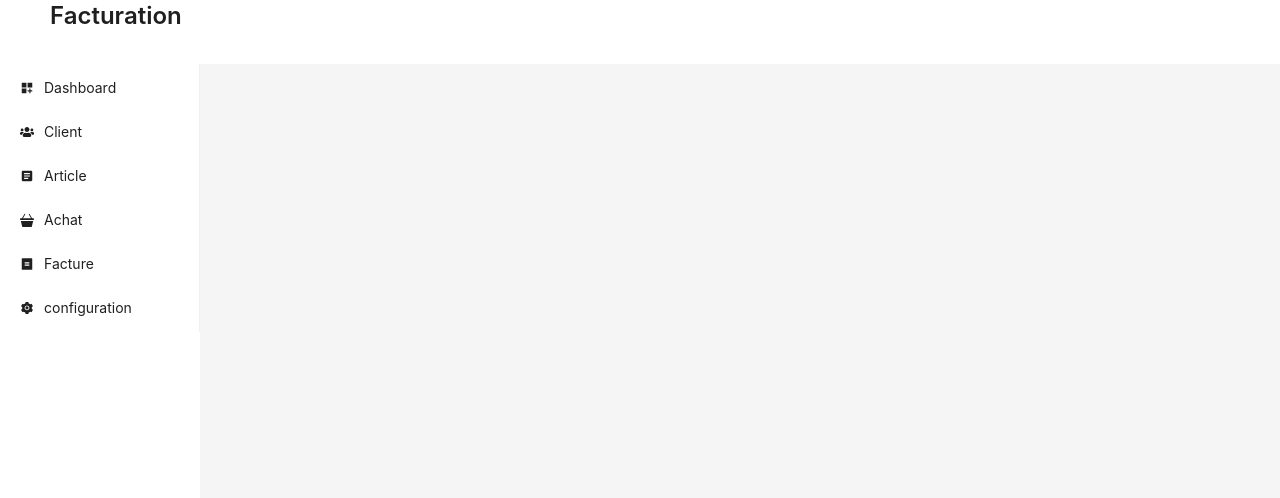
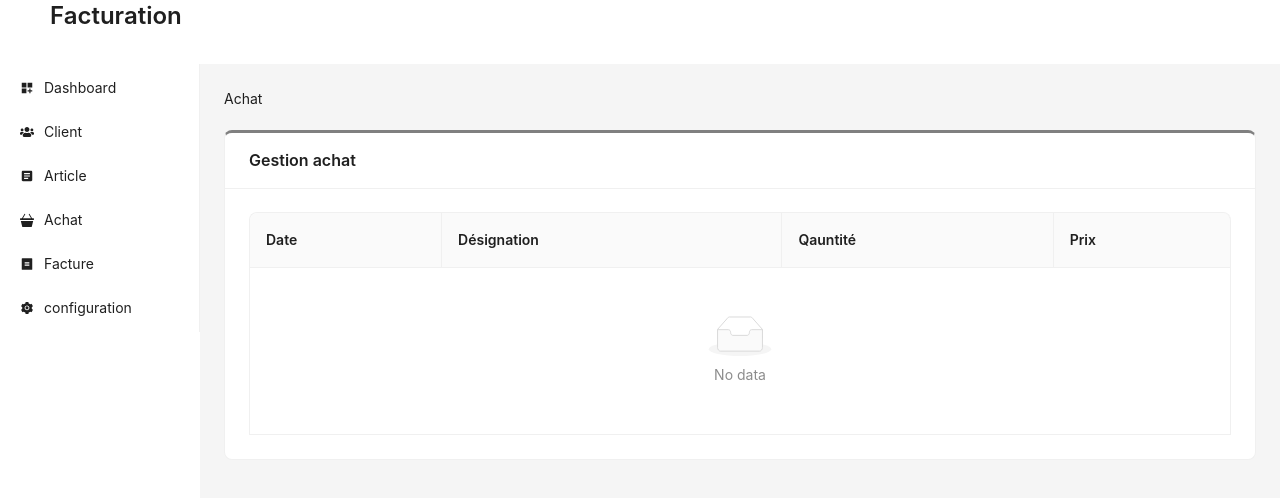
Before and after one commit to yvesludmila/ProjetFacturation, a React (Create React App) app: page /Achat in a window 1280 px wide. Shown: the top 498 px of the page. Built offline with nearby package versions, Linux system fonts and the light colour scheme.

Commit message:
chartBar/Purchase

```diff
--- a/package.json
+++ b/package.json
@@ -10,10 +10,14 @@
         "@types/jest": "^27.5.2",
         "@types/node": "^16.18.23",
         "@types/react": "^18.0.33",
+        "@types/react-cookies": "^0.1.0",
         "@types/react-dom": "^18.0.11",
         "antd": "^5.4.0",
         "axios": "^1.3.5",
+        "chart.js": "^4.3.0",
         "react": "^18.2.0",
+        "react-chartjs-2": "^5.2.0",
+        "react-cookie": "^4.1.1",
         "react-dom": "^18.2.0",
         "react-icons": "^4.8.0",
         "react-router-dom": "^6.10.0",
--- a/src/Components/AppRoutes/AppRoutes.tsx
+++ b/src/Components/AppRoutes/AppRoutes.tsx
@@ -4,6 +4,7 @@ import Dashboard from "../Dashboard/Dashboard";
 import Client from "../ClientList/Client";
 import Facture from "../Facture/Facture";
 import Article from "../Article/Article";
+import Purchase from "../Purchase/Purchase";
 
 const AppRoutes = () => {
   return (
@@ -12,6 +13,7 @@ const AppRoutes = () => {
       <Route path="/Client" element={<Client />} />
       <Route path="/Facture" element={<Facture />} />
       <Route path="/Article" element={<Article />} />
+      <Route path="/Achat" element={<Purchase />} />
     </Routes>
   );
 };
--- a/src/Components/Article/Article.tsx
+++ b/src/Components/Article/Article.tsx
@@ -29,9 +29,9 @@ const Article = () => {
           </Form.Item>
           <Form.Item label="Unité de gestion">
             <Select style={{ width: "185px" }}>
-              <Select.Option value="mode">Carton</Select.Option>
-              <Select.Option value="mode">Boite</Select.Option>
-              <Select.Option value="mode">Piéce</Select.Option>
+              <Select.Option value="carton">Carton</Select.Option>
+              <Select.Option value="boite">Boite</Select.Option>
+              <Select.Option value="piece">Piéce</Select.Option>
             </Select>
           </Form.Item>
         </Form>
@@ -41,7 +41,6 @@ const Article = () => {
           title="Prix/unité"
           style={{
             width: "550px",
-
             borderTop: "3px solid gray",
           }}
         ></Card>
--- /dev/null
+++ b/src/Components/ChartBar/ChartBar.tsx
@@ -0,0 +1,58 @@
+import React from "react";
+import {
+  Chart as ChartJS,
+  CategoryScale,
+  LinearScale,
+  BarElement,
+  Title,
+  Tooltip,
+  Legend,
+} from "chart.js";
+import { Bar } from "react-chartjs-2";
+import { faker } from "@faker-js/faker";
+
+ChartJS.register(
+  CategoryScale,
+  LinearScale,
+  BarElement,
+  Title,
+  Tooltip,
+  Legend
+);
+
+export const options = {
+  responsive: true,
+  plugins: {
+    legend: {
+      position: "top" as const,
+    },
+    title: {
+      display: true,
+      text: "Statistic",
+    },
+  },
+};
+
+const labels = ["Janvier", "Fevrier", "Mars", "Avril", "Mai", "Juin", "Jullet"];
+
+export const data = {
+  labels,
+  datasets: [
+    {
+      label: "Achat",
+      data: labels.map(() => faker.datatype.number({ min: 0, max: 1000 })),
+      backgroundColor: "rgba(255, 99, 132, 0.5)",
+    },
+    {
+      label: "Clients",
+      data: labels.map(() => faker.datatype.number({ min: 0, max: 1000 })),
+      backgroundColor: "rgba(53, 162, 235, 0.5)",
+    },
+  ],
+};
+
+const ChartBar = () => {
+  return <Bar options={options} data={data} />;
+};
+
+export default ChartBar;
--- a/src/Components/Dashboard/Dashboard.tsx
+++ b/src/Components/Dashboard/Dashboard.tsx
@@ -13,6 +13,7 @@ import {
 import React from "react";
 import { FaMoneyCheckAlt } from "react-icons/fa";
 import { FaUsers } from "react-icons/fa";
+import ChartBar from "../ChartBar/ChartBar";
 
 const Dashboard = () => {
   return (
@@ -66,36 +67,7 @@ const Dashboard = () => {
           },
         ]}
       />
-      <Card
-        title="card title"
-        style={{ marginTop: "20px", borderBottom: "3px solid gray" }}
-      >
-        <Card
-          type="inner"
-          title="Inner Card title"
-          extra={<a href="#">More</a>}
-        >
-          Inner Card content
-        </Card>
-      </Card>
-
-      {/* <Row gutter={10}>
-        <Col span={6}>
-          <Card>
-            <Typography.Title>card test</Typography.Title>
-          </Card>
-        </Col>
-        <Col span={16}>
-          <Card>
-            <Anchor>
-              <Link href="#Component-Anchor-demo-basic" title="basic demo" />
-              <Link href="#Component-Anchor-demo-static" title="basic demo" />
-              <Link href="#Client" title="API" />
-            </Anchor>
-          </Card>
-        </Col>
-      </Row> */}
-      {/* <Client /> */}
+      <ChartBar />
     </>
   );
 };
--- a/src/Components/Facture/Facture.tsx
+++ b/src/Components/Facture/Facture.tsx
@@ -7,9 +7,29 @@ import {
   Select,
   Typography,
 } from "antd";
-import React from "react";
+import React, { useState } from "react";
 
 const Facture = () => {
+  const [inputValue, setinputValue] = useState([]);
+  const [inputData, setInputData] = useState({
+    numFact: "",
+    lib: "",
+    ref: "",
+  });
+
+  const Change = () => {
+    setinputValue({ ...inputValue });
+  };
+  console.log(inputData);
+  console.log(inputValue);
+
+  const handleChange = (e: any) => {
+    e.preventDefault(e);
+    setInputData({ ...inputData, [e.target.numFact]: e.target.value });
+    setInputData({ ...inputData, [e.target.lib]: e.target.value });
+    setInputData({ ...inputData, [e.target.ref]: e.target.value });
+  };
+
   return (
     <div>
       <Breadcrumb>
@@ -28,17 +48,15 @@ const Facture = () => {
           <Form
             style={{ maxWidth: 1000, display: "flex", gap: "20px" }}
             layout="vertical"
-            //   labelCol={{ span: 4 }}
-            //   wrapperCol={{ span: 14 }}
           >
             <Form.Item label="N° Facture">
-              <Input type="number" />
+              <Input value={inputData.numFact} onChange={handleChange} />
             </Form.Item>
             <Form.Item label="Libelé">
-              <Input />
+              <Input value={inputData.lib} onChange={handleChange} />
             </Form.Item>
             <Form.Item label="Reférence">
-              <Input />
+              <Input value={inputData.ref} onChange={handleChange} />
             </Form.Item>
           </Form>
 
@@ -55,13 +73,13 @@ const Facture = () => {
 
             <Form.Item label="Mode de paiment">
               <Select style={{ width: "185px" }}>
-                <Select.Option value="mode">Espéce</Select.Option>
-                <Select.Option value="mode">Chéque</Select.Option>
-                <Select.Option value="mode">Banque</Select.Option>
+                <Select.Option value="ESPECE">Espéce</Select.Option>
+                <Select.Option value="CHEQUE">Chéque</Select.Option>
+                <Select.Option value="BANQUE">Banque</Select.Option>
               </Select>
             </Form.Item>
           </Form>
-          <Button type="primary" htmlType="submit">
+          <Button type="primary" htmlType="submit" onClick={Change}>
             Valider
           </Button>
         </Card>
@@ -75,8 +93,8 @@ const Facture = () => {
           }}
         >
           <Typography>
-            <Typography.Paragraph>N°: 0004</Typography.Paragraph>
-            <Typography.Paragraph>Libélé: meuble</Typography.Paragraph>
+            <Typography.Paragraph>N°: {inputData.numFact}</Typography.Paragraph>
+            <Typography.Paragraph>Libélé: {inputData.lib}</Typography.Paragraph>
             <Typography.Paragraph>Reference: 003acd</Typography.Paragraph>
             <Typography.Paragraph>Condition: 3 mois</Typography.Paragraph>
             <Typography.Paragraph>Date: 00/04/23</Typography.Paragraph>
--- /dev/null
+++ b/src/Components/Purchase/Purchase.tsx
@@ -0,0 +1,54 @@
+import { Breadcrumb, Card, Table } from "antd";
+import React from "react";
+import type { ColumnsType } from "antd/es/table";
+interface DataType {
+  designation: string;
+  Quantite: number;
+  Date: string;
+  Prix: number;
+}
+const sharedOnCell = (_: DataType, index: number) => {
+  if (index === 1) {
+    return { colSpan: 0 };
+  }
+
+  return {};
+};
+const columns: ColumnsType<DataType> = [
+  {
+    title: "Date",
+    dataIndex: "Date",
+    rowScope: "row",
+  },
+  {
+    title: "Désignation",
+    dataIndex: "designation",
+    rowScope: "row",
+  },
+  {
+    title: "Qauntité",
+    dataIndex: "Quantite",
+    // onCell: sharedOnCell,
+  },
+  {
+    title: "Prix",
+    dataIndex: "Prix",
+  },
+];
+const Purchase = () => {
+  return (
+    <div>
+      <Breadcrumb>
+        <Breadcrumb.Item>Achat</Breadcrumb.Item>
+      </Breadcrumb>
+      <Card
+        title="Gestion achat"
+        style={{ marginTop: "20px", borderTop: "3px solid gray" }}
+      >
+        <Table columns={columns} bordered />
+      </Card>
+    </div>
+  );
+};
+
+export default Purchase;
```
Also changed, not shown: 1 other file (tests, documents, lock files or other folders).
